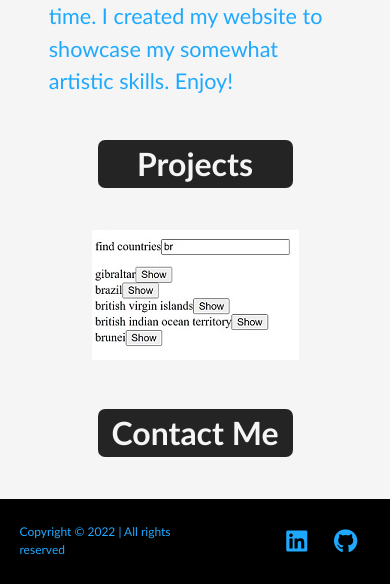
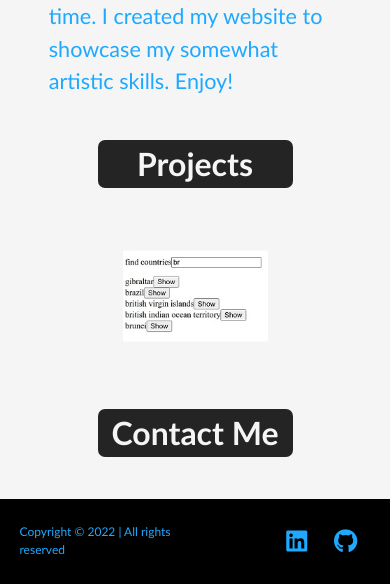
Before and after one commit to LeftHandedKid/Portfolio, a PHP site: page / in a window 390 px wide. Shown: the part 1543-2127 px from the top of the page. Run offline with PHP 8.4, Linux system fonts and the light colour scheme.

Commit message:
media querying project img size

```diff
--- a/style.css
+++ b/style.css
@@ -500,6 +500,7 @@ Projects
     .article-projects {
         display: flex;
         justify-content: center;
+        transform: scale(0.7, 0.7);
     }
 
     .article-projects a:hover {
@@ -512,6 +513,10 @@ Projects
     .projects {
         width: 35%;
     }
+
+    /* .article-projects {
+        transform: scale(0.8, 0.8);
+    } */
 }
 
 @media only screen and (min-width: 1024px) {
@@ -520,11 +525,7 @@ Projects
     }
 }
 
-@media only screen and (min-width: 1280px) {
-    .article-projects {
-        transform: scale(0.8, 0.8);
-    }
-}
+@media only screen and (min-width: 1280px) {}
 
 
 
```
